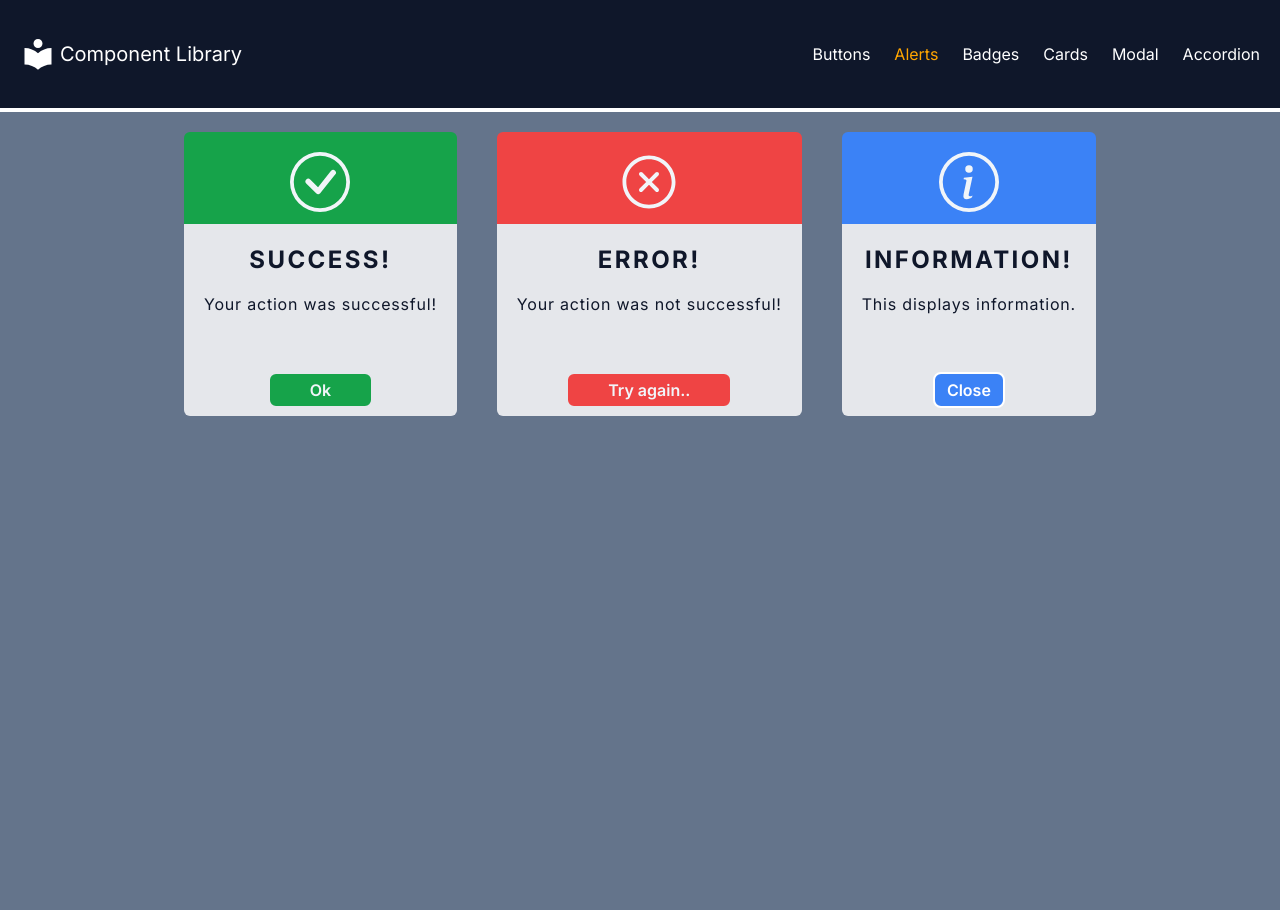
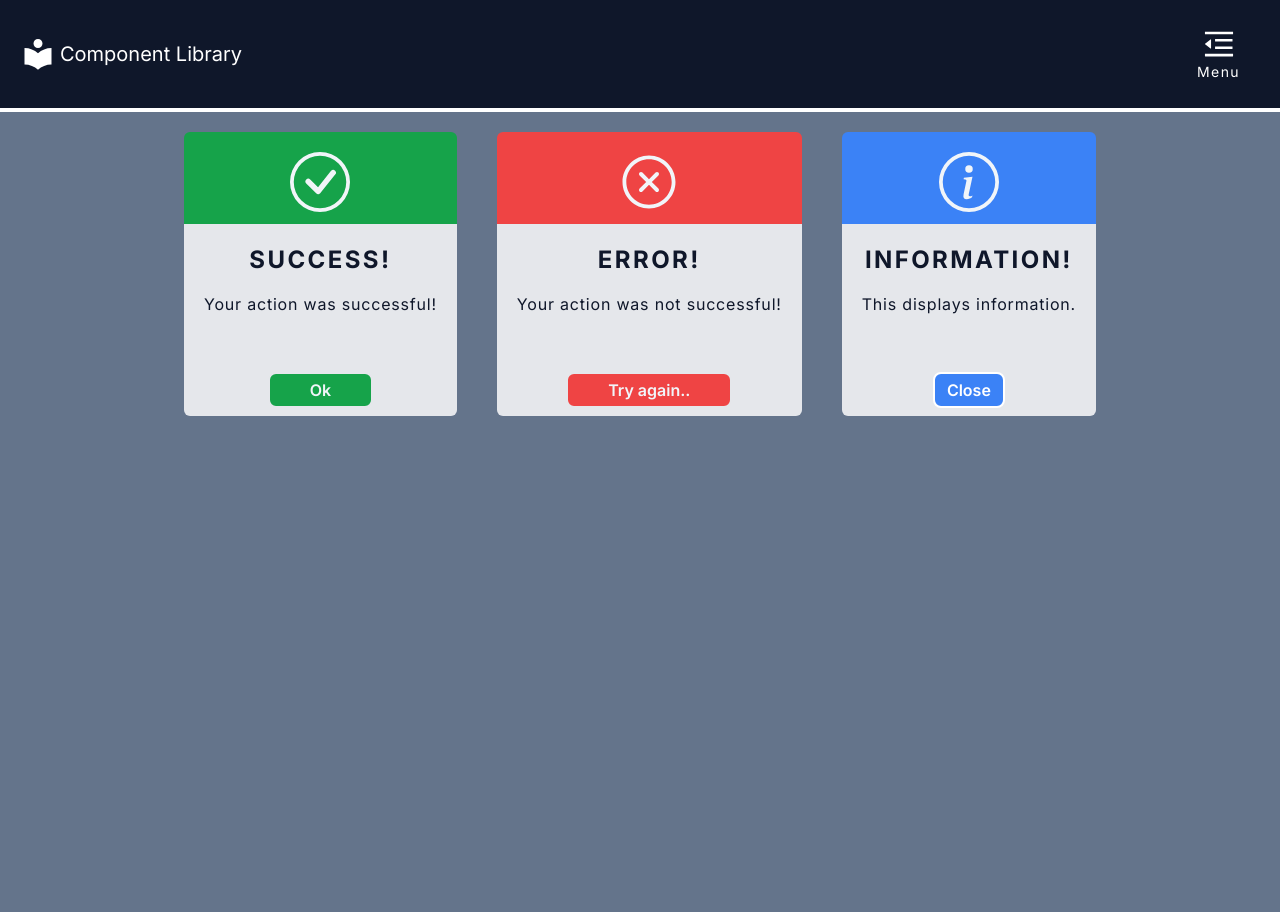
Before and after one commit to nawrazaltai/React-component-library, a React (Vite) app: page /alertspage in a window 1280 px wide. Built offline with nearby package versions, Linux system fonts and the light colour scheme.

Commit message:
sidebar menu added

```diff
--- a/src/AlertsPage.jsx
+++ b/src/AlertsPage.jsx
@@ -47,7 +47,7 @@ export default function AlertsPage() {
   }
 
   return (
-    <div className="flex border-b-2 border-b-white items-top justify-center bg-slate-500 h-screen w-full">
+    <div className="flex items-top justify-center bg-slate-500 h-screen w-full">
       {alerts.map((alert) => {
         return <Alerts key={alert.id} {...alert} onDismiss={handleDismiss} />;
       })}
--- a/src/App.jsx
+++ b/src/App.jsx
@@ -8,12 +8,20 @@ import Home from "./Home";
 import { Outlet, Route, Routes, NavLink } from "react-router-dom";
 import ModalPage from "./ModalPage";
 import { MdLocalLibrary } from "react-icons/md";
+import { AiOutlineMenuFold } from "react-icons/ai";
+import { useState } from "react";
 
 function App() {
   const activeStyle = { color: "orange" };
 
+  const [openMenu, setOpenMenu] = useState(false);
+
+  const toggleMenu = () => {
+    setOpenMenu(!openMenu);
+  };
+
   return (
-    <div className="h-full">
+    <div className="bg-slate-400">
       <nav className="flex w-full h-28 border-b-4 items-center px-5 text-white justify-between border-white  bg-slate-900">
         <h1 className="text-xl">
           <NavLink
@@ -25,10 +33,25 @@ function App() {
             Component Library
           </NavLink>
         </h1>
-        <ul className="flex gap-6 items-center ">
-          <li>
+
+        <div
+          className="flex flex-col items-center mr-5 hover:cursor-pointer hover:text-orange-300"
+          onClick={toggleMenu}
+        >
+          <AiOutlineMenuFold className={`text-4xl `} />
+          <span className="text-sm tracking-widest">Menu</span>
+        </div>
+        <div
+          className={
+            openMenu
+              ? `flex flex-col flex-grow h-screen absolute inset-y-28 right-0 bottom-0 px-14 border-l-4 border-l-white justify-start pt-8 items-center bg-slate-900`
+              : "hidden"
+          }
+        >
+          <ul className="flex text-lg w-full flex-col items-center justify-start h-full gap-8">
+            <li className="">
               <NavLink
-              className={"hover:text-orange-300"}
+                className={`hover:text-orange-300`}
                 style={({ isActive }) => (isActive ? activeStyle : undefined)}
                 to={"/buttonspage"}
               >
@@ -62,6 +85,16 @@ function App() {
                 Cards
               </NavLink>
             </li>
+
+            <li>
+              <NavLink
+                className={"hover:text-orange-300"}
+                style={({ isActive }) => (isActive ? activeStyle : undefined)}
+                to={"/accordionpage"}
+              >
+                Accordion
+              </NavLink>
+            </li>
             <li>
               <NavLink
                 className={"hover:text-orange-300"}
@@ -71,17 +104,10 @@ function App() {
                 Modal
               </NavLink>
             </li>
-          <li>
-            <NavLink
-              className={"hover:text-orange-300"}
-              style={({ isActive }) => (isActive ? activeStyle : undefined)}
-              to={"/accordionpage"}
-            >
-              Accordion
-            </NavLink>
-          </li>
           </ul>
+        </div>
       </nav>
+
       <Outlet />
       <Routes>
         <Route path="/" element={<Home />}></Route>
@@ -89,8 +115,8 @@ function App() {
         <Route path="/alertspage" element={<AlertsPage />}></Route>
         <Route path="/badgespage" element={<BadgesPage />}></Route>
         <Route path="/cardspage" element={<CardsPage />}></Route>
-        <Route path="modalpage" element={<ModalPage />}></Route>
-        <Route path="accordionpage" element={<AccordionPage />}></Route>
+        <Route path="/modalpage" element={<ModalPage />}></Route>
+        <Route path="/accordionpage" element={<AccordionPage />}></Route>
       </Routes>
     </div>
   );
--- a/src/BadgesPage.jsx
+++ b/src/BadgesPage.jsx
@@ -21,7 +21,7 @@ export default function BadgesPage() {
     },
   ];
   return (
-    <div className="flex items-start justify-center border-b-2 border-white h-screen w-screen bg-slate-500">
+    <div className="flex items-start justify-center h-screen w-full bg-slate-500">
       {badges.map((badge) => {
         return (
           <Badges
--- a/src/Modal.jsx
+++ b/src/Modal.jsx
@@ -17,7 +17,7 @@ export default function Modal(props) {
   const sizeClass = styles.size[size];
 
   return (
-    <div className="h-screen relative flex justify-center items-start">
+    <div className="h-screen  flex justify-center items-start">
       {/* <button
         className={`border-2 p-2 z-0 mt-5 w-32 rounded-md bg-slate-800 text-white`}
         onClick={openModal}
```
Lines whose indentation alone changed are shown as unchanged.
